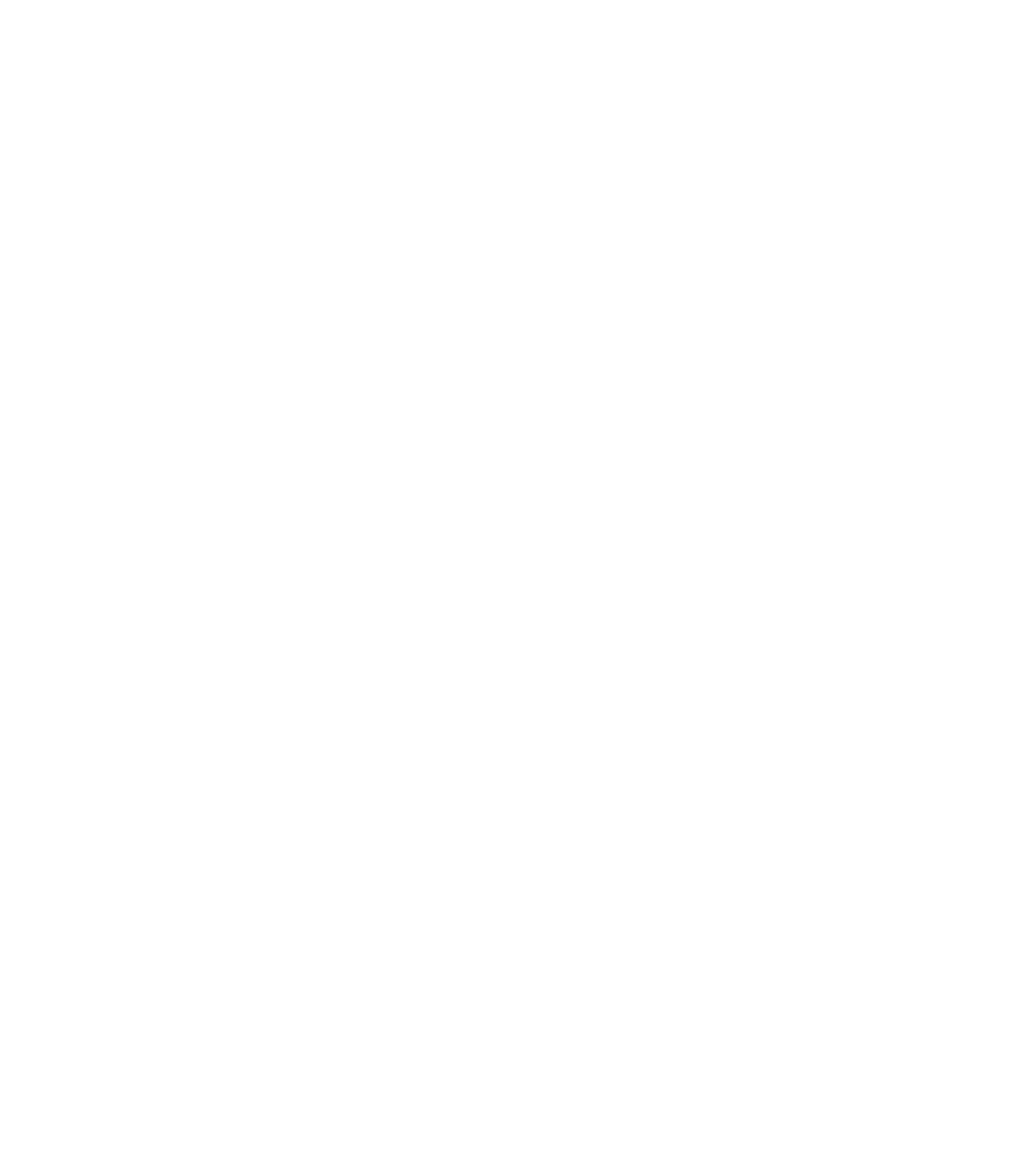
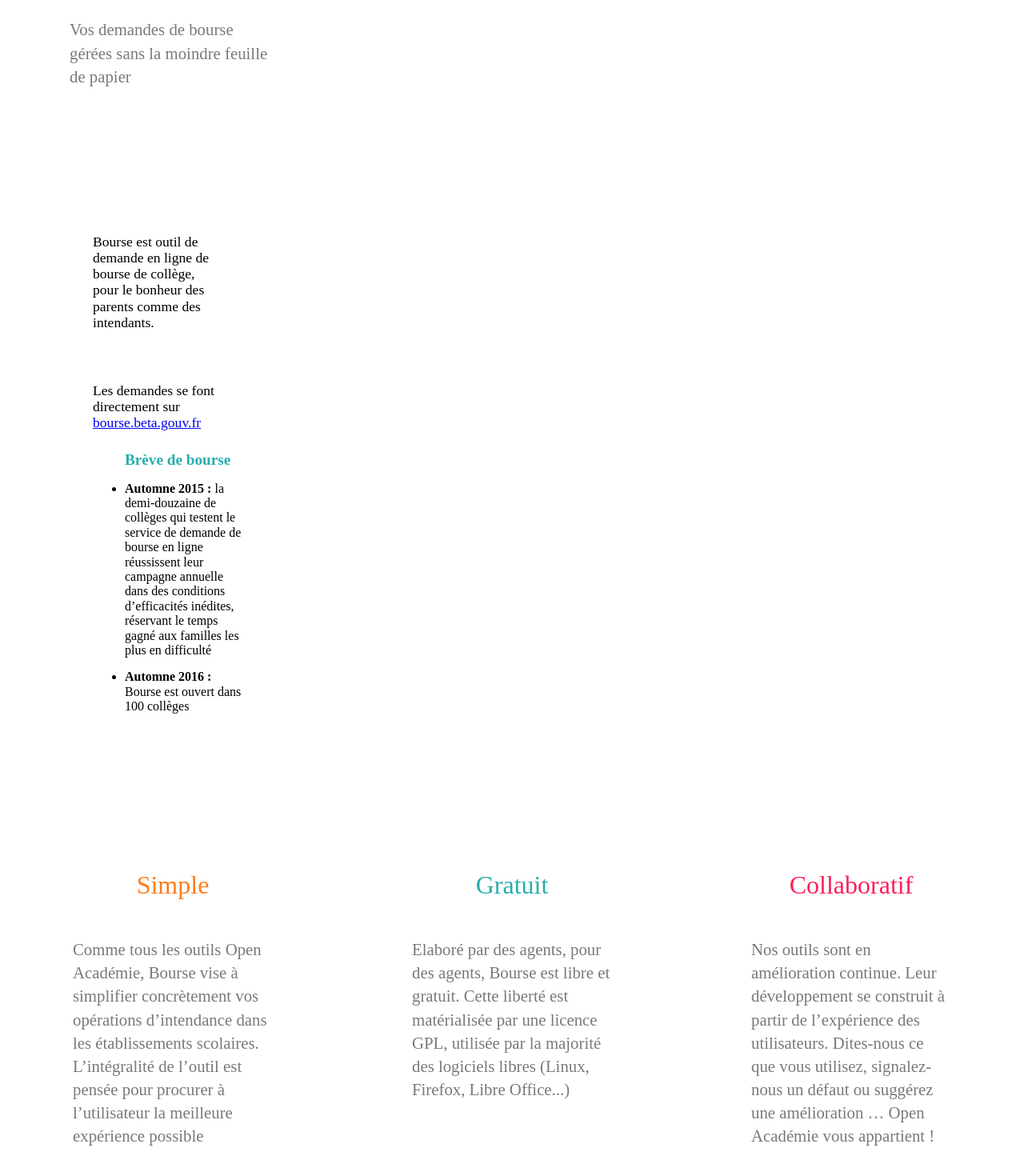
Before and after one commit to betagouv/open-academie, a Next.js app: page /bourse in a window 1280 px wide. Shown: the part 292-1762 px from the top of the page at 80% size. Before the commit the page ends 800 px from the top, so only its background shows below. Built offline with nearby package versions, Linux system fonts and the light colour scheme.

Commit message:
Add bourse

```diff
--- /dev/null
+++ b/components/brief.js
@@ -0,0 +1,32 @@
+import React from 'react'
+
+const Brief = ({ description, downloadLink }) => (
+  <section>
+    <p>
+      { description }
+    </p>
+
+    <p>
+      Les demandes se font directement sur <a href={ downloadLink.href }>{ downloadLink.label }</a>
+    </p>
+
+    <style jsx>{`
+      p {
+        margin: 0;
+        margin-top: 65px;
+        max-width: 350px;
+        margin-left: auto;
+        margin-right: 35px;
+        font-size: 1.1em;
+      }
+
+      @media (min-width: 768px) {
+        section {
+          width: 50%;
+        }
+      }
+    `}</style>
+  </section>
+)
+
+export default Brief
--- /dev/null
+++ b/components/timeline.js
@@ -0,0 +1,44 @@
+import React from 'react'
+
+const Timeline = ({ title, items }) => (
+  <section>
+    <h2>{ title }</h2>
+    <ul>
+      {
+        items.map(({ date, description }) => {
+          return <li><strong>{ date }&nbsp;:</strong> { description }</li>
+        })
+      }
+    </ul>
+    <style jsx>{`
+      section {
+        padding: 25px;
+        max-width: 350px;
+      }
+
+      h2 {
+        padding-left: 40px;
+        color: #29adad;
+        margin: 0;
+        font-size: 1.2em;
+      }
+
+      ul {
+        padding-left: 15px;
+      }
+
+      li {
+        margin: 15px 0;
+        margin-left: 25px;
+      }
+
+      @media (min-width: 768px) {
+        section {
+          width: 50%;
+        }
+      }
+    `}</style>
+  </section>
+)
+
+export default Timeline
--- a/pages/bourse.js
+++ b/pages/bourse.js
@@ -1,10 +1,130 @@
 import React from 'react'
 import Layout from '../components/layout'
+import Timeline from '../components/timeline'
+import Brief from '../components/brief'
 
-export default () => (
+const timelineItems = [
+  {
+    date: 'Automne 2015',
+    description: `la demi-douzaine de collèges qui testent le service de demande
+      de bourse en ligne réussissent leur campagne annuelle dans des conditions d’efficacités inédites,
+      réservant le temps gagné aux familles les plus en difficulté`,
+  },
+  {
+    date: 'Automne 2016',
+    description: 'Bourse est ouvert dans 100 collèges',
+  },
+]
+
+const downloadLink = {
+  label: 'bourse.beta.gouv.fr',
+  href: 'https://bourse.beta.gouv.fr'
+}
+
+const Bourse = () => (
   <Layout>
     <main>
-      <h1>Bourse</h1>
+      <div>
+        <img src="static/hat.png" alt="" />
+        <h1>Bourse</h1>
+        <p>Vos demandes de bourse gérées sans la moindre feuille de papier</p>
+        <style jsx>{`
+          div {
+            display: flex;
+            align-items: center;
+            flex-direction: column;
+            padding: 4em 20px 2em;
+          }
+
+          img {
+            height: 150px
+          }
+
+          h1 {
+            color: #29adad;
+            font-weight: 400;
+          }
+
+          p {
+            color: #797979;
+            font-size: 1.3em;
+          }
+        `}</style>
+      </div>
+
+      <div>
+        <Brief
+          description="Bourse est outil de demande en ligne de bourse de collège, pour le bonheur des parents comme des intendants."
+          downloadLink={downloadLink} />
+
+        <Timeline title="Brève de bourse" items={timelineItems} />
+
+        <style jsx>{`
+          div {
+            display: flex;
+          }
+        `}</style>
+      </div>
+
+      <section id="corporate">
+        <div>
+          <h2 id="simple">Simple</h2>
+          <p>Comme tous les outils Open Académie, Bourse vise à simplifier concrètement vos opérations d’intendance dans les établissements scolaires. L’intégralité de l’outil est pensée pour procurer à l’utilisateur la meilleure expérience possible</p>
+        </div>
+
+        <div>
+          <h2 id="gratuit">Gratuit</h2>
+          <p>Elaboré par des agents, pour des agents, Bourse est libre et gratuit. Cette liberté est matérialisée par une licence GPL, utilisée par la majorité des logiciels libres (Linux, Firefox, Libre Office...)</p>
+        </div>
+
+        <div>
+          <h2 id="collaboratif">Collaboratif</h2>
+          <p>Nos outils sont en amélioration continue. Leur développement se construit à partir de l’expérience des utilisateurs. Dites-nous ce que vous utilisez, signalez-nous un défaut ou suggérez une amélioration … Open Académie vous appartient !</p>
+        </div>
+
+        <style jsx>{`
+          section {
+            width: 100%;
+            margin: 2em 0;
+            display: inline-flex;
+            flex-wrap: wrap;
+            justify-content: center;
+          }
+
+          h2 {
+            font-weight: 200;
+            font-size: 2em;
+          }
+
+          p {
+            width: 250px;
+            font-weight: 200;
+            line-height: 1.4em;
+          }
+
+          #simple {
+            color: #ff7b19;
+          }
+
+          #gratuit {
+            color: #29adad;
+          }
+
+          #collaboratif {
+            color: #fb2058;
+          }
+
+          div {
+            width: 30%;
+            min-width: 300px;
+            display: flex;
+            align-items: center;
+            flex-direction: column;
+          }
+        `}</style>
+      </section>
     </main>
   </Layout>
 )
+
+export default Bourse
```
